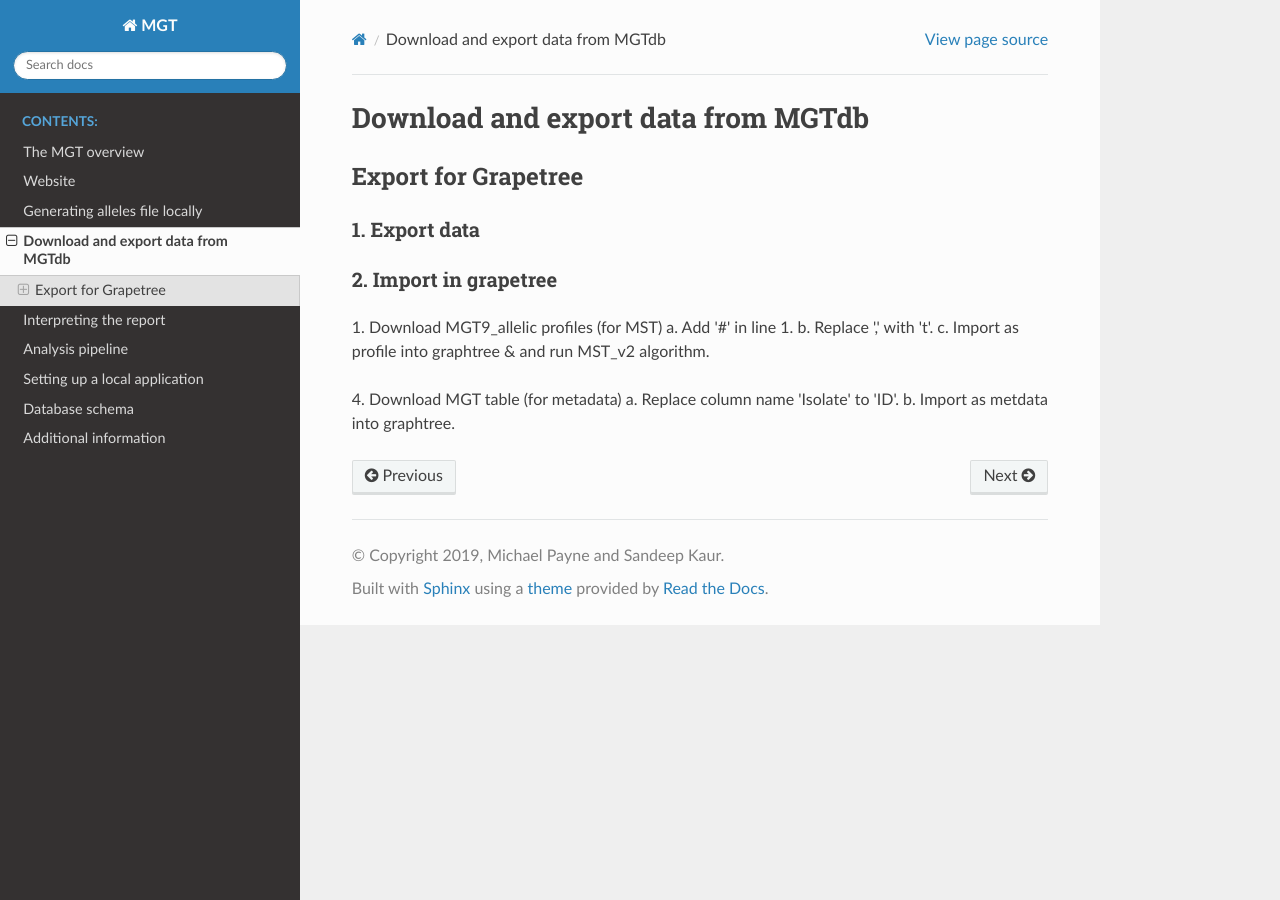
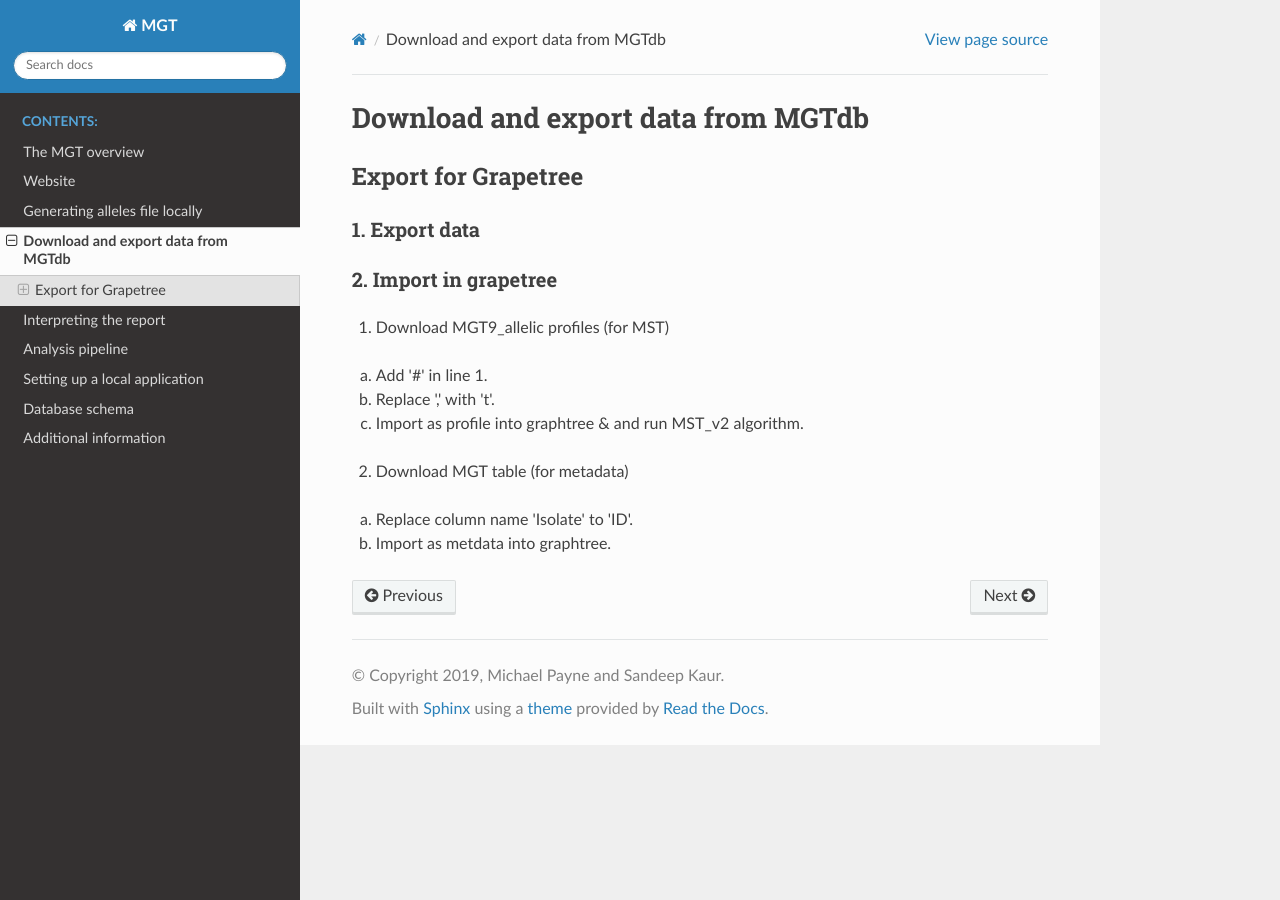
Before and after one commit to crystalsand10/MGT_docs, a Sphinx documentation site: the page built from source/downloads.rst, in a window 1280 px wide. Built offline with Sphinx 7.4.7 and the Read the Docs theme 2.0.0, drawn with Linux system fonts in a browser that asks for light colours.

Commit message:
grapetree

```diff
--- a/source/downloads.rst
+++ b/source/downloads.rst
@@ -15,10 +15,16 @@ Export for Grapetree
 -----------------------
 
 1. Download MGT9_allelic profiles (for MST)
+
 a. Add '#' in line 1.
+
 b. Replace ',' with '\t'.
+
 c. Import as profile into graphtree & and run MST_v2 algorithm.
 
-4. Download MGT table (for metadata)
+
+2. Download MGT table (for metadata)
+
 a. Replace column name 'Isolate' to 'ID'.
+
 b. Import as metdata into graphtree.
```
